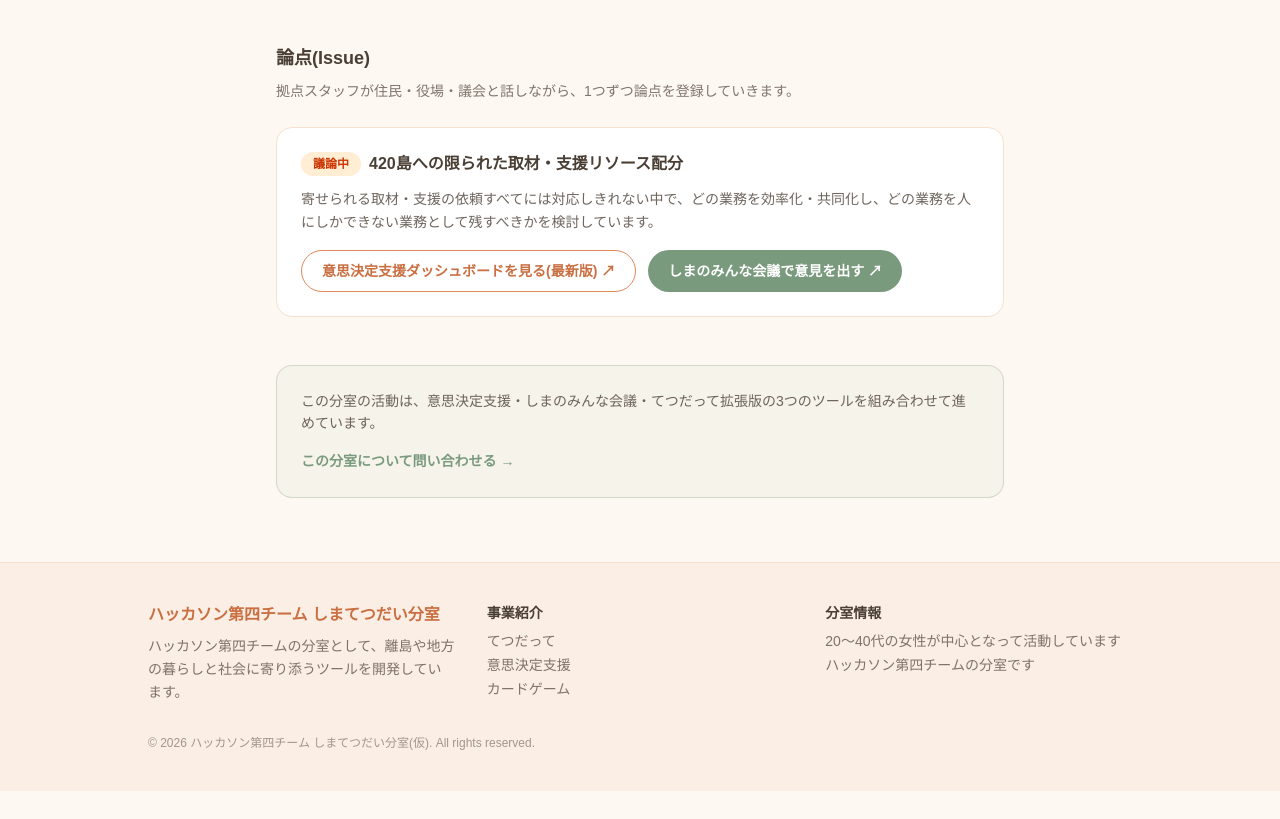
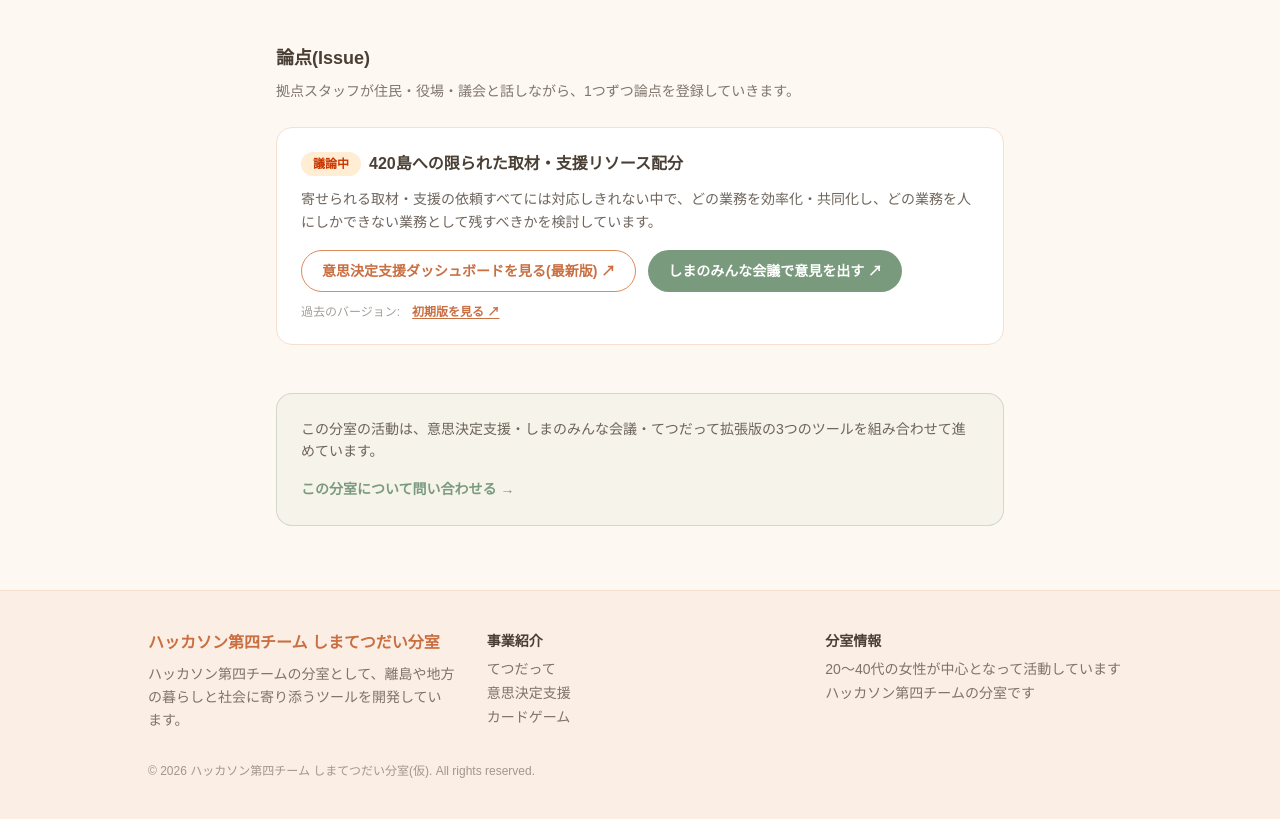
Before and after one commit to kim04190659/shimatetsudai, a Next.js app: page /branches/ritokei in a window 1280 px wide. Shown: the part 720-1539 px from the top of the page. Before the commit the page ends 1511 px from the top, so only its background shows below. Built offline with nearby package versions, Linux system fonts and the light colour scheme.

Commit message:
fix: りとけい分室で初期版ダッシュボードへのリンクも残す

```diff
--- a/src/app/branches/[slug]/page.tsx
+++ b/src/app/branches/[slug]/page.tsx
@@ -116,6 +116,22 @@ export default async function BranchDetailPage(props: PageProps<"/branches/[slug
                   </a>
                 )}
               </div>
+              {issue.pastDashboards && issue.pastDashboards.length > 0 && (
+                <div className="mt-3 flex flex-wrap items-center gap-x-3 gap-y-1">
+                  <span className="text-xs text-foreground/50">過去のバージョン:</span>
+                  {issue.pastDashboards.map((past) => (
+                    <a
+                      key={past.url}
+                      href={past.url}
+                      target="_blank"
+                      rel="noopener noreferrer"
+                      className="text-xs font-semibold text-brand-dark underline underline-offset-2 hover:opacity-80"
+                    >
+                      {past.label} ↗
+                    </a>
+                  ))}
+                </div>
+              )}
             </div>
           ))}
         </div>
--- a/src/lib/branches.ts
+++ b/src/lib/branches.ts
@@ -13,6 +13,8 @@ export type BranchIssue = {
   /** しまのみんな会議(カードゲーム)で、この論点について意見を出し合えるページ */
   cardGameUrl?: string;
   cardGameLabel?: string;
+  /** 過去バージョンの意思決定支援ダッシュボードなど、参考として残しておきたいリンク */
+  pastDashboards?: { url: string; label: string }[];
 };
 
 export type BranchStat = { label: string; value: string };
@@ -63,6 +65,9 @@ export const branches: Branch[] = [
           "寄せられる取材・支援の依頼すべてには対応しきれない中で、どの業務を効率化・共同化し、どの業務を人にしかできない業務として残すべきかを検討しています。",
         dashboardUrl: "/case-studies/ritokei-resource-dss-v6.html",
         dashboardLabel: "意思決定支援ダッシュボードを見る(最新版)",
+        pastDashboards: [
+          { url: "/case-studies/ritokei-resource-dss.html", label: "初期版を見る" },
+        ],
         cardGameUrl: "https://shimatetsudai-issue-cardgame.vercel.app/games/issue-ritokei-resource/cards",
         cardGameLabel: "しまのみんな会議で意見を出す",
       },
```
